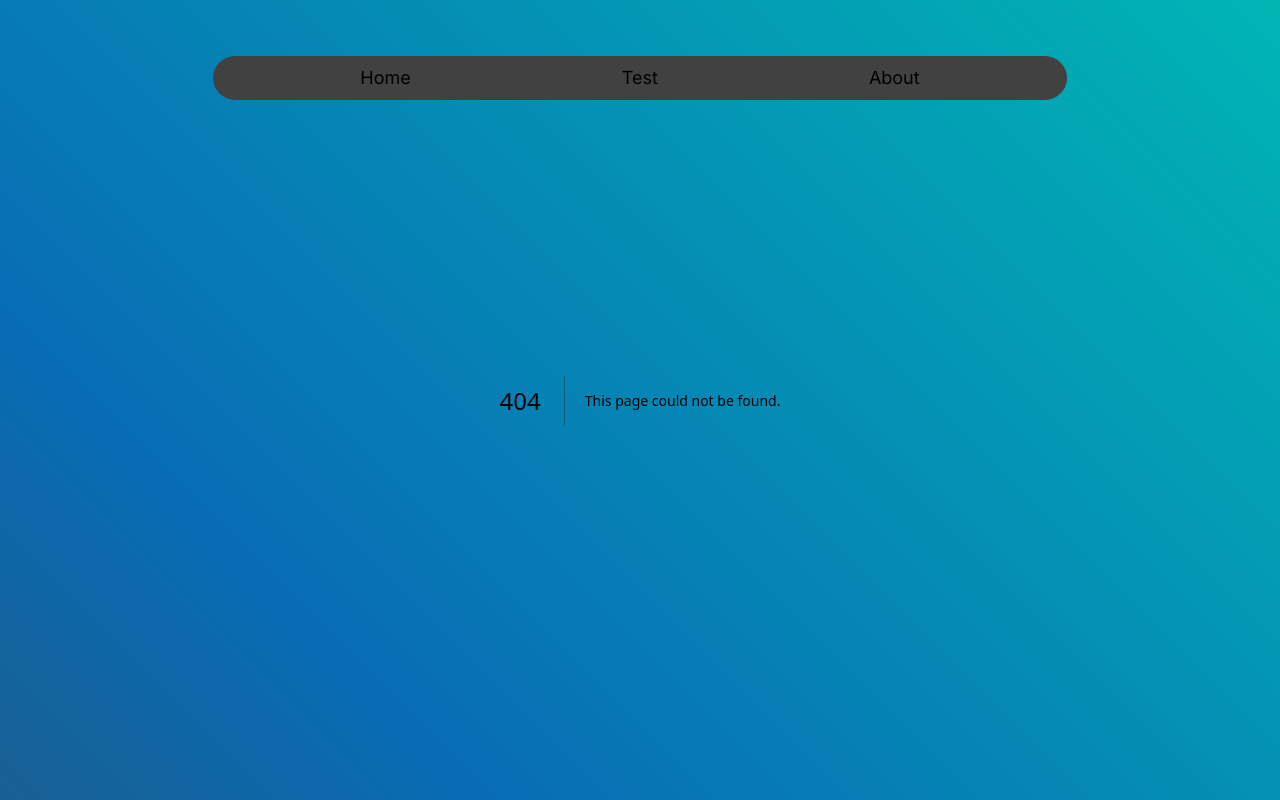
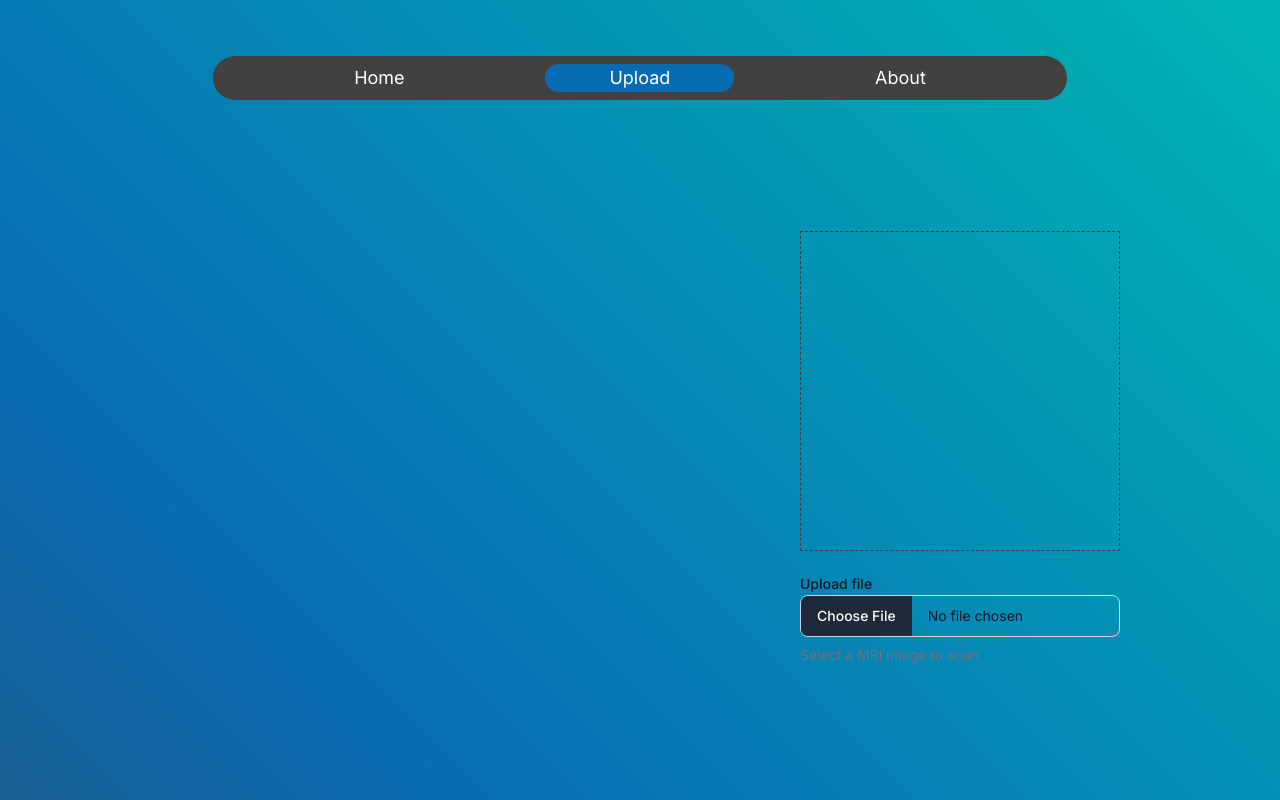
Before and after one commit to wandbrandon/mri_hack, a Next.js app in the folder frontend/: page /upload in a window 1280 px wide. Before the commit this address had no page. Built offline with nearby package versions, Linux system fonts and the light colour scheme.

Commit message:
Merge branch 'main'

```diff
--- a/frontend/app/about/page.tsx
+++ b/frontend/app/about/page.tsx
@@ -2,7 +2,7 @@ import Austin from "../../assets/austin.png";
 import Shawn from "../../assets/shawn.jpg";
 import Brandon from "../../assets/brandon.jpeg";
 
-const test = () => {
+const About = () => {
   return (
     <main className="flex min-h-screen flex-col items-center justify-between pt-24">
       <div id="textWrapper" className="w-1/2 h-full flex flex-col mt-10">
@@ -79,4 +79,4 @@ const test = () => {
   );
 };
 
-export default test;
+export default About;
--- a/frontend/app/navbar.tsx
+++ b/frontend/app/navbar.tsx
@@ -9,8 +9,8 @@ const Navbar = () => {
       title: "Home",
     },
     {
-      path: "/test",
-      title: "Test",
+      path: "/upload",
+      title: "Upload",
     },
     {
       path: "/about",
--- /dev/null
+++ b/frontend/app/upload/page.tsx
@@ -0,0 +1,38 @@
+"use client";
+import UploadBox from "./uploadComponent";
+import React, { useState } from "react";
+import MoonLoader from "react-spinners/MoonLoader";
+
+const Test = () => {
+  const [imageInfo, setImageInfo] = useState<any | null>(null);
+  const [loading, setLoading] = useState<boolean>(false);
+
+  return (
+    <main className="flex h-screen flex-col items-center justify-between pt-24">
+      <div className="flex w-screen h-full">
+        <div id="leftFlex" className="flex-1 flex h-full w-full">
+          {imageInfo ? (
+            <div className="m-auto">
+              <h1>{imageInfo.tumorType}</h1>
+              <h1>{imageInfo.probability}</h1>
+            </div>
+          ) : null}
+          <MoonLoader
+            className="m-auto"
+            loading={loading}
+            size={100}
+            color={"#000000"}
+          />
+        </div>
+        <div
+          id="rightFlex"
+          className="flex-1 flex justify-center h-full w-full"
+        >
+          <UploadBox setImageInfo={setImageInfo} setLoading={setLoading} />
+        </div>
+      </div>
+    </main>
+  );
+};
+
+export default Test;
--- /dev/null
+++ b/frontend/app/upload/uploadComponent.tsx
@@ -0,0 +1,47 @@
+"use client";
+import React, { useState } from "react";
+import { FileInput, Label } from "flowbite-react";
+
+const UploadBox = ({ setLoading, setImageInfo }: { setLoading: (loading: boolean) => void; setImageInfo: (info: any) => void }) => {
+  const [image, setImage] = useState<any | null>(null);
+  const onImageChange = (event: any) => {
+    if (event.target.files && event.target.files[0]) {
+      setImage(URL.createObjectURL(event.target.files[0]));
+
+      // POST image to backend and pass response to setImageInfo
+        const formData = new FormData();
+        formData.append("sentImg", event.target.files[0]);
+        setLoading(true);
+        fetch("http://34.23.12.91:5000/predict", {
+            method: "POST",
+            body: formData,
+        })
+            .then((response) => response.json())
+            .then((result) => {
+                setImageInfo(result);
+                setLoading(false);
+            })
+            .catch((error) => {
+                console.error("Error:", error);
+            });
+    }
+  };
+
+  return (
+    <div className="flex flex-col align-middle w-full">
+      <div className=" w-1/2 aspect-square flex mx-auto mt-auto mb-3 border-dashed border border-mriSlate">
+        {image ? <img src={image} alt="image preview" /> : null}
+      </div>
+      <div className="mb-auto mt-2 w-1/2 mx-auto">
+          <Label htmlFor="file" value="Upload file" />
+          <FileInput
+            onChange={onImageChange}
+            accept="image/*"
+            helperText="Select a MRI image to scan"
+            id="file"
+          />
+      </div>
+    </div>
+  );
+};
+export default UploadBox;
--- a/frontend/package.json
+++ b/frontend/package.json
@@ -9,9 +9,13 @@
     "lint": "next lint"
   },
   "dependencies": {
+    "flowbite": "^1.8.1",
+    "flowbite-react": "^0.6.4",
     "next": "13.5.4",
     "react": "^18",
     "react-dom": "^18",
+    "react-spinners": "^0.13.8",
+    "three": "^0.157.0",
     "vanta": "^0.5.24"
   },
   "devDependencies": {
--- a/frontend/tailwind.config.ts
+++ b/frontend/tailwind.config.ts
@@ -2,6 +2,7 @@ import type { Config } from "tailwindcss";
 
 const config: Config = {
   content: [
+    "./node_modules/flowbite/**/*.js",
     "./pages/**/*.{js,ts,jsx,tsx,mdx}",
     "./components/**/*.{js,ts,jsx,tsx,mdx}",
     "./app/**/*.{js,ts,jsx,tsx,mdx}",
@@ -21,6 +22,6 @@ const config: Config = {
       },
     },
   },
-  plugins: [],
+  plugins: [require('flowbite/plugin')],
 };
 export default config;
```
Also changed, not shown: frontend/.eslintrc.json, 1 other file (tests, documents, lock files or other folders).
